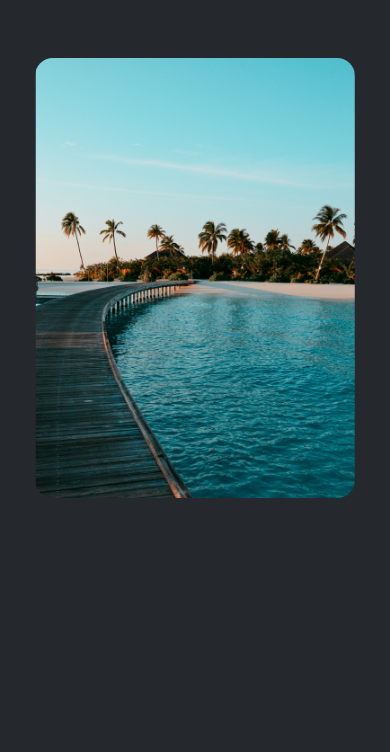
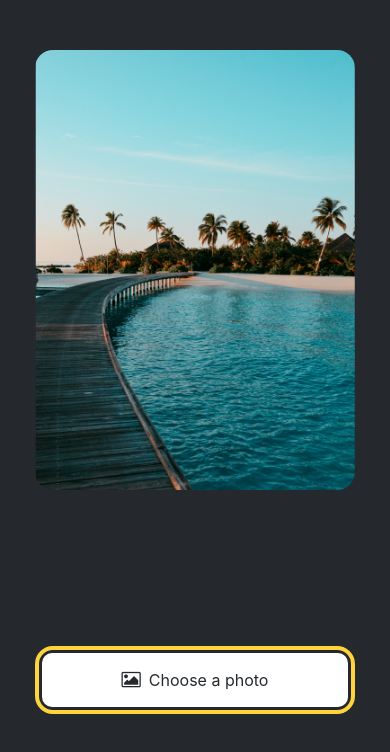
Before and after one commit to chengivan2/StickerSmash, a React Native app: screen / in a window 390 px wide. Shown: the top 752 px of the page. Built offline with nearby package versions, Linux system fonts and the light colour scheme.

Commit message:
Added buttons, their styling and added image picker function

```diff
--- a/App.js
+++ b/App.js
@@ -1,12 +1,32 @@
 import { StatusBar } from 'expo-status-bar';
 import { StyleSheet, Text, View, Image } from 'react-native';
+import ImageViewer from './components/ImageViewer';
+import Button from './components/Button'
+import * as ImagePicker from 'expo-image-picker';
+
 const PlaceholderImage = require('./assets/images/background-image.png');
 
 export default function App() {
+  const pickImageAsync = async () => {
+    let result = await ImagePicker.launchImageLibraryAsync({
+      allowsEditing: true,
+      quality: 1,
+    });
+
+    if (!result.canceled) {
+      console.log(result);
+    } else {
+      alert('You did not select any image.');
+    }
+  };
   return (
     <View style={styles.container}>
       <View style={styles.imageContainer}>
-        <Image source={PlaceholderImage} style={styles.image} />
+        <ImageViewer placeholderImageSource={PlaceholderImage} />
+      </View>
+      <View style={styles.footerContainer}>
+      <Button theme="primary" label="Choose a photo" />
+        <Button label="Use this photo" />
       </View>
       <StatusBar style="auto" />
     </View>
@@ -21,11 +41,10 @@
   },
   imageContainer: {
     flex: 1,
-    paddingTop: 58,
+    paddingTop: 50,
   },
-  image: {
-    width: 320,
-    height: 440,
-    borderRadius: 18,
+  footerContainer: {
+    flex: 1 / 3,
+    alignItems: 'center',
   },
 });
--- /dev/null
+++ b/components/Button.js
@@ -0,0 +1,53 @@
+import { StyleSheet, View, Pressable, Text } from 'react-native';
+import FontAwesome from "@expo/vector-icons/FontAwesome";
+
+export default function Button({ label, theme }) {
+  if (theme === "primary") {
+    return (
+      <View
+      style={[styles.buttonContainer, { borderWidth: 4, borderColor: "#ffd33d", borderRadius: 18 }]}
+      >
+        <Pressable
+          style={[styles.button, { backgroundColor: "#fff" }]}
+          onPress={() => alert('You pressed a button.')}
+        >
+          <FontAwesome
+            name="picture-o"
+            size={18}
+            color="#25292e"
+            style={styles.buttonIcon}
+          />
+          <Text style={[styles.buttonLabel, { color: "#25292e" }]}>{label}</Text>
+        </Pressable>
+    </View>
+    );
+    }
+}
+
+
+const styles = StyleSheet.create({
+  buttonContainer: {
+    width: 320,
+    height: 68,
+    marginHorizontal: 20,
+    alignItems: 'center',
+    justifyContent: 'center',
+    padding: 3,
+  },
+  button: {
+    borderRadius: 10,
+    width: '100%',
+    height: '100%',
+    alignItems: 'center',
+    justifyContent: 'center',
+    flexDirection: 'row',
+  },
+  buttonIcon: {
+    paddingRight: 8,
+  },
+  buttonLabel: {
+    color: '#fff',
+    fontSize: 16,
+  },
+
+});
--- /dev/null
+++ b/components/ImageViewer.js
@@ -0,0 +1,15 @@
+import { StyleSheet, Image } from 'react-native';
+
+export default function ImageViewer({ placeholderImageSource }) {
+  return (
+    <Image source={placeholderImageSource} style={styles.image} />
+  );
+}
+
+const styles = StyleSheet.create({
+  image: {
+    width: 320,
+    height: 440,
+    borderRadius: 18,
+  },
+});
--- a/package.json
+++ b/package.json
@@ -15,7 +15,9 @@
     "react-native": "0.72.6",
     "react-dom": "18.2.0",
     "react-native-web": "~0.19.6",
-    "@expo/webpack-config": "^19.0.0"
+    "@expo/webpack-config": "^19.0.0",
+    "@expo/vector-icons": "^13.0.0",
+    "expo-image-picker": "~14.3.2"
   },
   "devDependencies": {
     "@babel/core": "^7.20.0"
```
Also changed, not shown: 1 other file (tests, documents, lock files or other folders).
